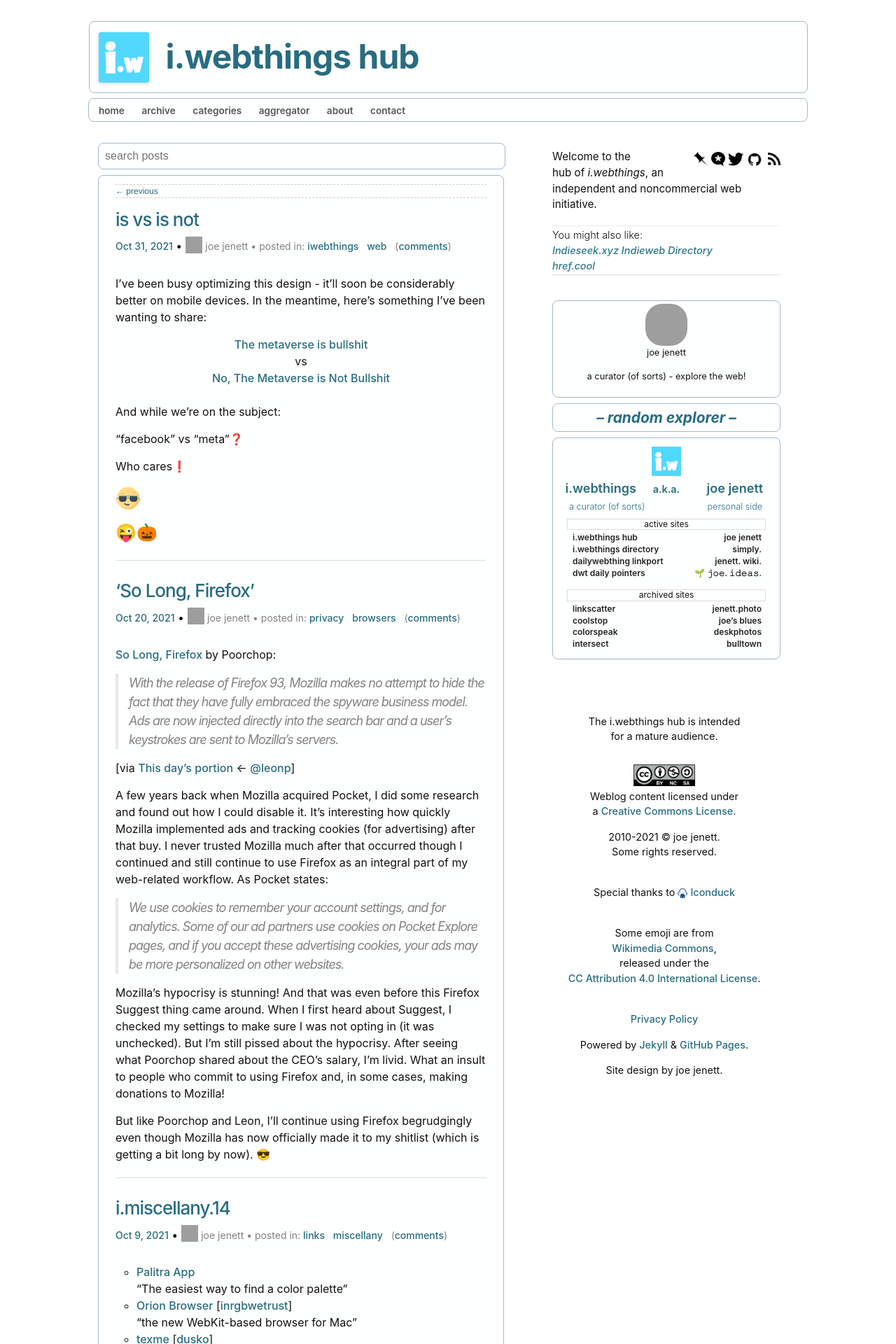
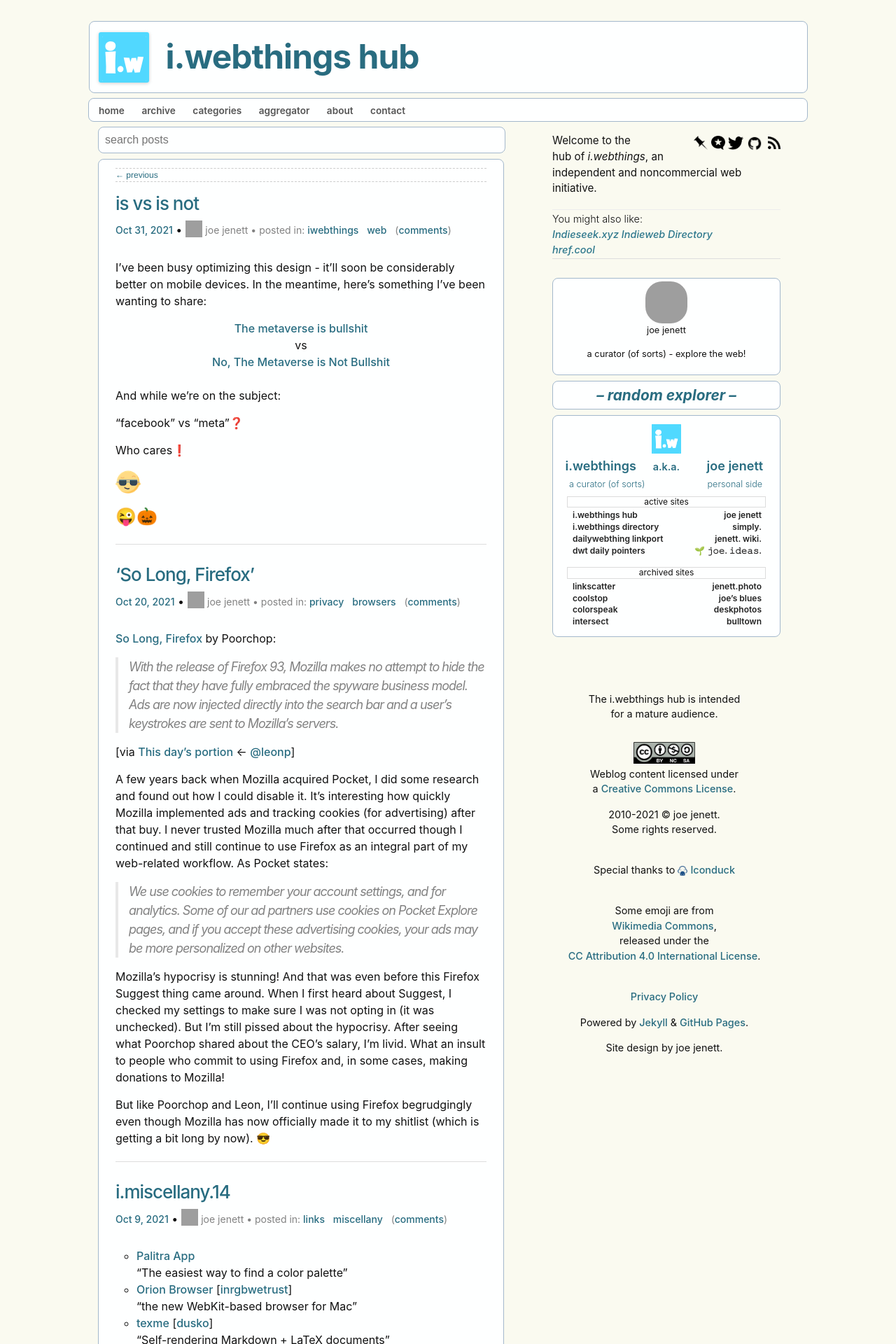
Before and after one commit to joejenett/i.webthings, a Jekyll site: the page built from index.md, in a window 1280 px wide. Shown: the top 1920 px of the page at 70% size. Built offline with Jekyll 4.4.1, drawn with Linux system fonts in a browser that asks for light colours; comment, search, counter and statistics services are not loaded; grey boxes are pictures that could not be loaded.

Commit message:
Update style.css

```diff
--- a/css/style.css
+++ b/css/style.css
@@ -10,7 +10,7 @@
 }
 
 body {
-background-color: #fff;
+background-color: #fafaf0;
 }
 a, ul.post-list li a {
 color: #286c80;
@@ -209,7 +209,7 @@ border-radius:8px;
 padding:4px 6px;
 font-size:.8em;
 text-align:center;
-margin:0 0 0 24px;
+margin:-9px 0 0 24px;
 width:312px;
 }
 .explore {
@@ -229,7 +229,7 @@ width:312px;
 display:flex;flex-direction:
 row;flex-wrap:wrap;
 position:relative;
-/*top:-18px;*/
+top:-23px;
 clear:both;
 max-width: -webkit-calc(1060px - (30px * 2));
 max-width: calc(1060px - (30px * 2));
```
